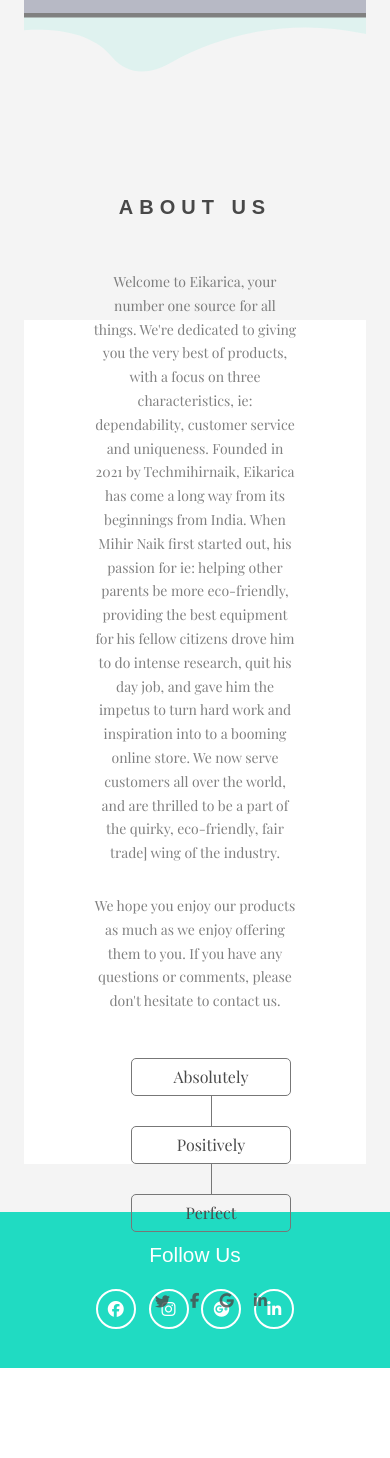
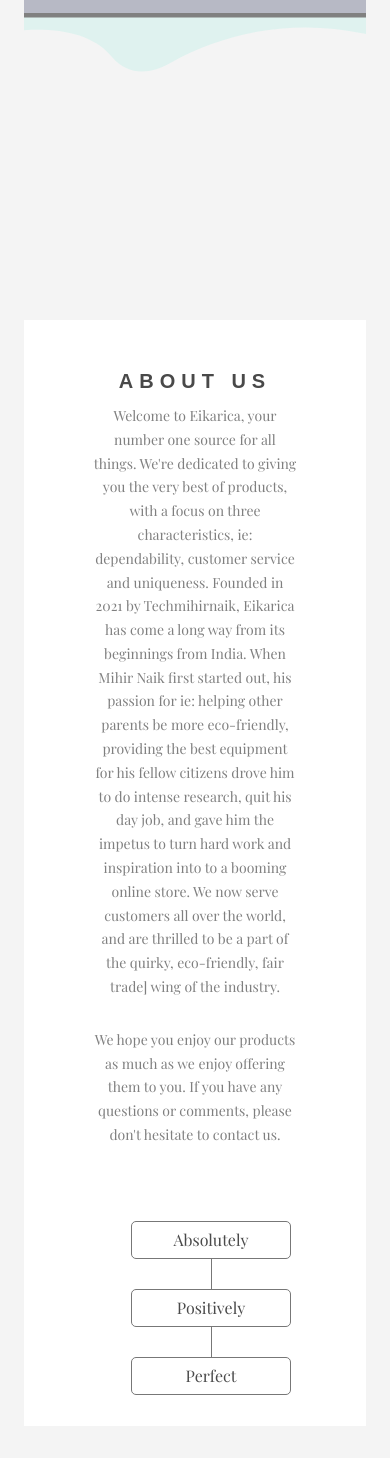
Before and after one commit to muskan2345/Eikarica-New, a Django app: template apps/core/templates/core/about.html in a window 390 px wide. Shown: the part 642-2100 px from the top of the page. Before the commit the page ends 2010 px from the top, so only its background shows below. Run offline with Django 3.2, Linux system fonts and the light colour scheme; the template is opened without the code that fills it, so the values that code supplies are empty; some libraries are stand-ins or nearby versions; some web fonts are replaced.

Commit message:
newversion

```diff
--- a/apps/core/templates/core/about.html
+++ b/apps/core/templates/core/about.html
@@ -21,43 +21,20 @@
 
             <div class = "content">
                 <h2 class="heading">About Us</h2>
-                <span><!-- line here --></span>
-
                 <p>Welcome to Eikarica, your number one source for all things. We're dedicated to giving you the very best of products, with a focus on three characteristics, ie: dependability, customer service and uniqueness.
 Founded in 2021 by Techmihirnaik, Eikarica has come a long way from its beginnings from India. When Mihir Naik first started out, his passion for ie: helping other parents be more eco-friendly, providing the best equipment for his fellow citizens drove him to do intense research, quit his day job, and gave him the impetus to turn hard work and inspiration into to a booming online store. We now serve customers all over the world, and are thrilled to be a part of the quirky, eco-friendly, fair trade] wing of the industry.</p>
 
 
 <p>We hope you enjoy our products as much as we enjoy offering them to you. If you have any questions or comments, please don't hesitate to contact us.</p>
-
-                <ul class = "words">
+               <p> <ul class = "words">
                     <li>Absolutely</li>
-
                     <div class = "vertical-line"></div>
-
                     <li>Positively</li>
-
                     <div class = "vertical-line"></div>
-
                     <li>Perfect</li>
-                </ul>
-
-                <ul class = "icons">
-                    <li>
-                        <i class = "fa fa-twitter"></i>
-                    </li>
-                    <li>
-                        <i class = "fa fa-facebook"></i>
-                    </li>
-                    <li>
-                        <i class = "fab fa-google"></i>
-                    </li>
-                    <li>
-                        <i class = "fab fa-linkedin-in"></i>
-                    </li>
-                </ul>
+                </ul></p>
             </div>
         </section>
-
     </body>
 </html>
 {% endblock %}
--- a/interiorshop/settings.py
+++ b/interiorshop/settings.py
@@ -24,7 +24,7 @@
 SECRET_KEY = 'tuxik&w(xnck86#t!asbp67u$##glq!#08y35%2kxrt!-3i%0n'
 
 # SECURITY WARNING: don't run with debug turned on in production!
-DEBUG = False
+DEBUG = True
 
 ALLOWED_HOSTS = ['eikarica-env.eba-tjyk228i.ap-south-1.elasticbeanstalk.com', 'localhost', 'eikarica.techmihirnaik.in']
 
--- a/static/styles/about.css
+++ b/static/styles/about.css
@@ -113,7 +113,7 @@
         height: 100vh;
     }
     .content{
-        height: 100vh;
+        height: 100%;
     }
     .content h2{
         font-size: 20px;
--- a/static/styles/vendor_kyc.css
+++ b/static/styles/vendor_kyc.css
@@ -49,7 +49,7 @@
     margin-left:left;
 }
 
-input[type="cancel"]{
+input[type="button"]{
     background-color: grey;
     color: white;
     padding: 12px 20px;
@@ -57,11 +57,11 @@
     border-radius: 4px;
     cursor: pointer;
     width: 30%;
-    text-align: left;
+    text-align: center;
     }
 input[type="submit"]:hover{
     background-color: green;
 }
-input[type="cancel"]:hover{
+input[type="button"]:hover{
     background-color: red;
 }
```
Also changed, not shown: db.sqlite3, 2 other files.
